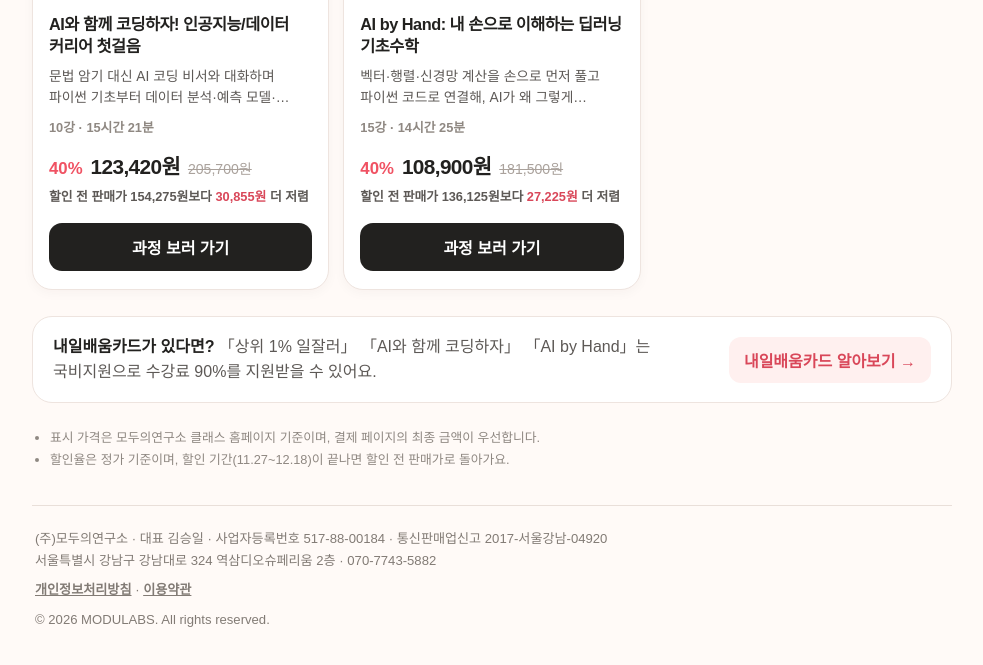
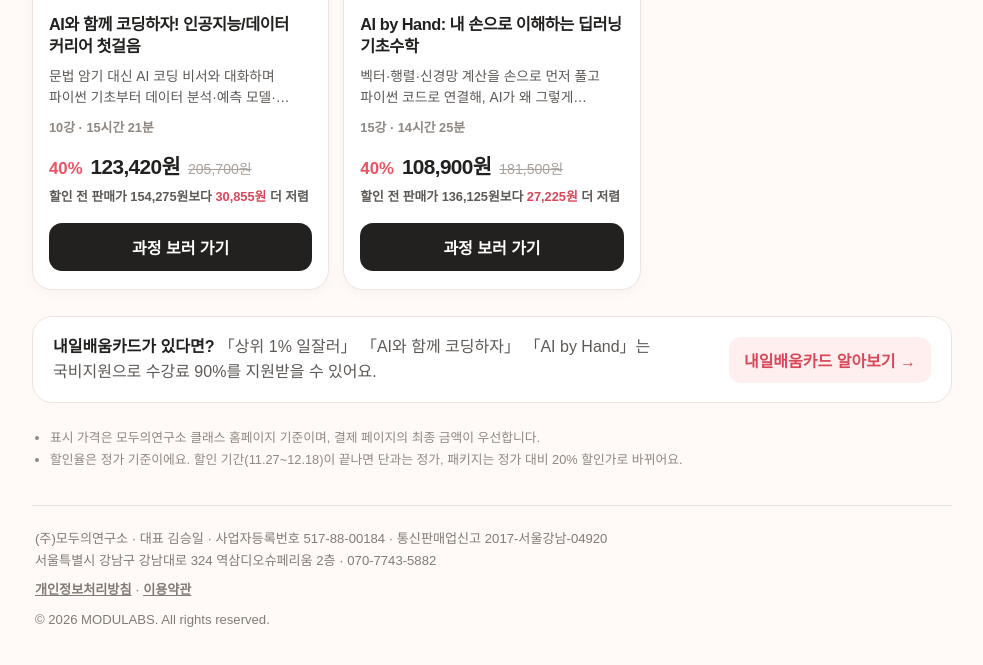
Before and after one commit to yoojiinjoje0077/modulabs, a plain HTML site: page moducon2026/sale/index.html in a window 1280 px wide. Shown: the part 4405-5070 px from the top of the page, without its empty margins (148-1131 px from the left). Drawn offline with Linux system fonts and the light colour scheme; a web font is replaced by a local one.

Commit message:
Sale page: after 12/18 single courses go to list price, packages to 20% off
Co-Authored-By: Claude Opus 5.5 <noreply@anthropic.com>

```diff
--- a/moducon2026/sale/index.html
+++ b/moducon2026/sale/index.html
@@ -91,7 +91,7 @@
 
   <ul class="notes">
     <li>표시 가격은 모두의연구소 클래스 홈페이지 기준이며, 결제 페이지의 최종 금액이 우선합니다.</li>
-    <li>할인율은 정가 기준이며, 할인 기간(11.27~12.18)이 끝나면 할인 전 판매가로 돌아가요.</li>
+    <li>할인율은 정가 기준이에요. 할인 기간(11.27~12.18)이 끝나면 단과는 정가, 패키지는 정가 대비 20% 할인가로 바뀌어요.</li>
   </ul>
 
   <footer class="site-footer">
@@ -107,7 +107,7 @@
    PERIOD: 할인 기간 문구 (비우면 '할인 기간 확정 후 안내')
    price: 정가 / prev: 할인 직전 판매가(2026-11-26 홈페이지) / sale: 모두콘 할인가 (패키지 정가 30%, 단과 40%)
    link: 결제 페이지가 다른 과정 번호([일반] 프리캠)
-   ※ 기간이 끝나면 LMS 가격을 prev 로 되돌릴 것 */
+   ※ 기간이 끝나면 LMS 가격: 단과 = 정가, 패키지 = 정가 20% 할인가 */
 const PERIOD = '11.27(금) ~ 12.18(금)';
 const ITEMS = [
   // 패키지 (프로젝트 포함) · 정가 대비 30%
```
